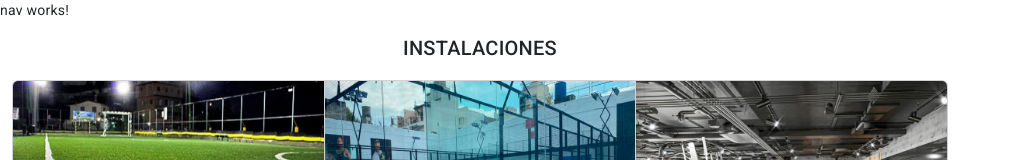
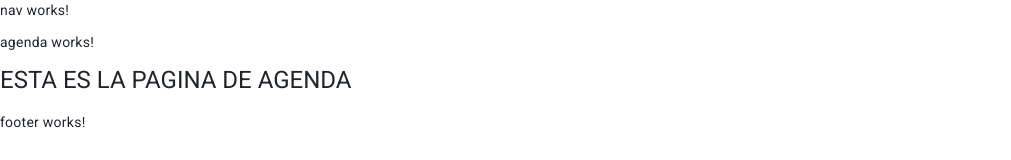
Before and after one commit to NahuelPardo89/Proyecto-FullStack, an Angular app in the folder FrontEnd/ampa/: page /reservas/agenda in a window 1280 px wide. Before the commit this address led to /home. Shown: the top 160 px of the page, without its empty margins (0-1011 px from the left). Built offline with nearby package versions, Linux system fonts and the light colour scheme.

Commit message:
Componente agenda
Se crea el componente de agenda y su respectivo routing.

```diff
--- a/FrontEnd/ampa/src/app/app-routing.module.ts
+++ b/FrontEnd/ampa/src/app/app-routing.module.ts
@@ -1,6 +1,7 @@
 import { NgModule } from '@angular/core';
 import { RouterModule, Routes } from '@angular/router';
 import { InstalacionesComponent } from './modules/reservas/components/instalaciones/instalaciones.component';
+import { AgendaComponent } from './modules/reservas/components/agenda/agenda.component';
 
 
 const routes: Routes = [
@@ -8,6 +9,7 @@ const routes: Routes = [
   {path: 'dashboard',loadChildren: () => import('./modules/dashboard/dashboard.module').then(m => m.DashboardModule)},
   {path: 'auth',loadChildren: () => import('./modules/auth/auth.module').then(m => m.AuthModule)},
   {path: 'reservas', component: InstalacionesComponent },
+  {path:'reservas/agenda', component: AgendaComponent },
   {path:'**', redirectTo:'/home'}
 ];
 
--- /dev/null
+++ b/FrontEnd/ampa/src/app/modules/reservas/components/agenda/agenda.component.html
@@ -0,0 +1,2 @@
+<p>agenda works!</p>
+<h1>ESTA ES LA PAGINA DE AGENDA</h1>
--- a/FrontEnd/ampa/src/app/modules/reservas/reservas-routing.module.ts
+++ b/FrontEnd/ampa/src/app/modules/reservas/reservas-routing.module.ts
@@ -1,9 +1,11 @@
 import { NgModule } from '@angular/core';
 import { RouterModule, Routes } from '@angular/router';
 import { InstalacionesComponent } from './components/instalaciones/instalaciones.component';
+import { AgendaComponent } from './components/agenda/agenda.component';
 
 const routes: Routes = [
-  {path:'', component:InstalacionesComponent}
+  {path:'', component:InstalacionesComponent},
+  {path:'reservas/agenda', component:AgendaComponent}
 ];
 
 @NgModule({
--- a/FrontEnd/ampa/src/app/modules/reservas/reservas.module.ts
+++ b/FrontEnd/ampa/src/app/modules/reservas/reservas.module.ts
@@ -3,11 +3,13 @@ import { CommonModule } from '@angular/common';
 
 import { ReservasRoutingModule } from './reservas-routing.module';
 import { InstalacionesComponent } from './components/instalaciones/instalaciones.component';
+import { AgendaComponent } from './components/agenda/agenda.component';
 
 
 @NgModule({
   declarations: [
-    InstalacionesComponent
+    InstalacionesComponent,
+    AgendaComponent
   ],
   imports: [
     CommonModule,
```
Also changed, not shown: FrontEnd/ampa/src/app/modules/reservas/components/agenda/agenda.component.ts (added, +10 -0 lines), FrontEnd/ampa/src/app/modules/reservas/components/agenda/agenda.component.css (added), 1 other file (tests, documents, lock files or other folders).
